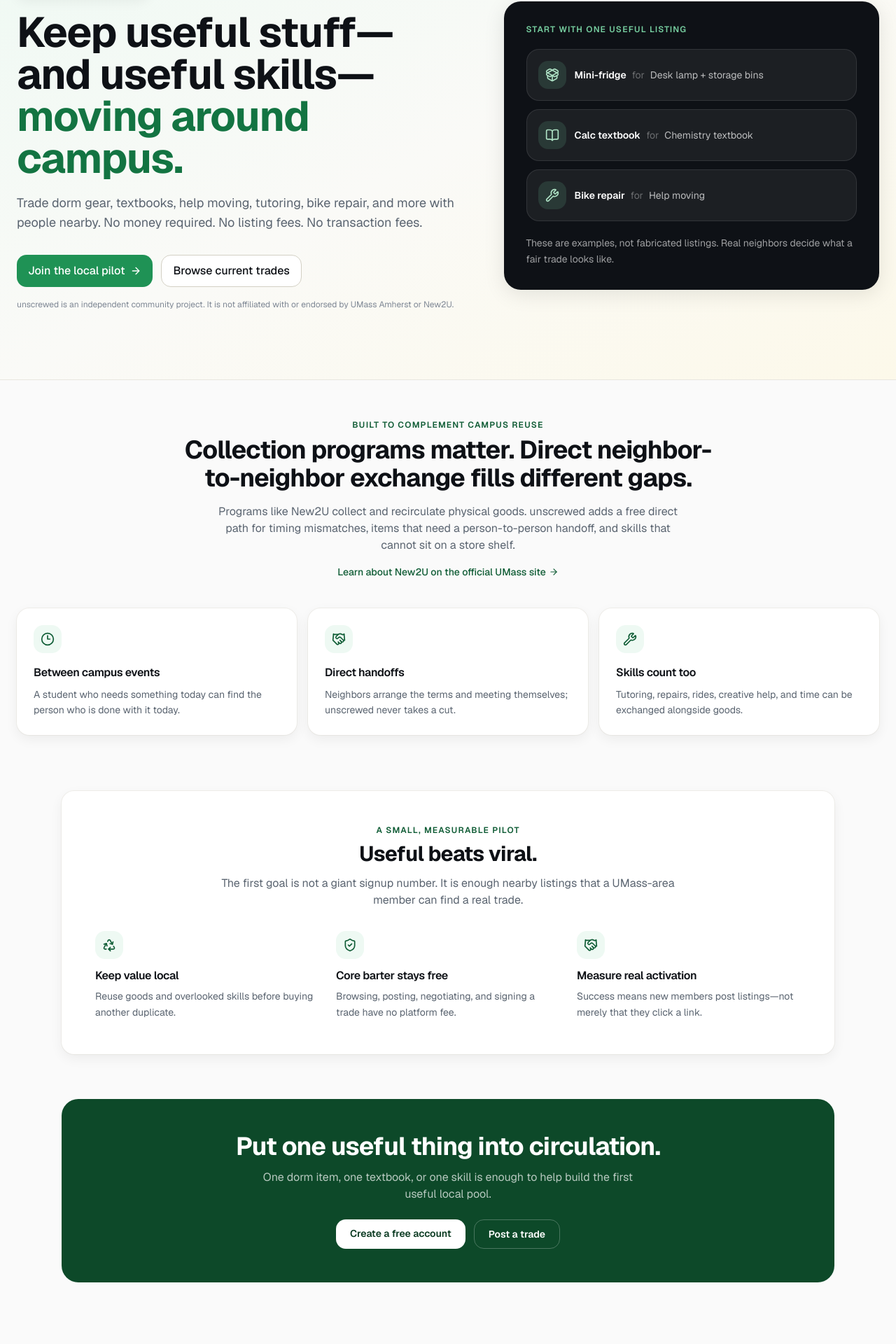
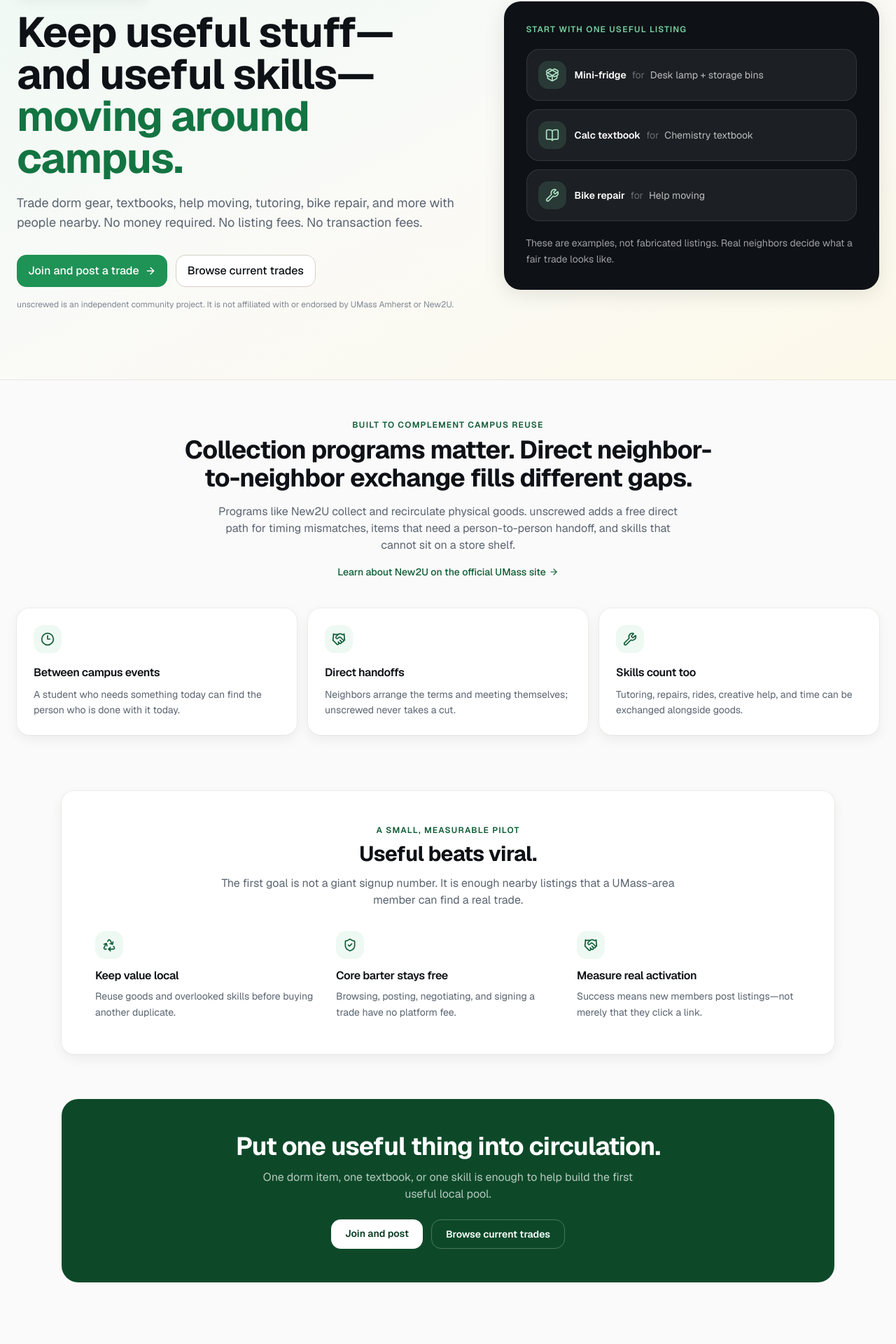
Before and after one commit to shawnbure/unscrewed, a React (Vite) app in the folder apps/web/: page /umass in a window 1280 px wide. Shown: the part 191-2111 px from the top of the page at 70% size. Built offline with nearby package versions, Linux system fonts and the light colour scheme; no server answers.

Commit message:
feat(growth): carry pilot signups into first listing

```diff
--- /dev/null
+++ b/apps/web/src/lib/navigation.ts
@@ -0,0 +1,22 @@
+export function safeNextPath(
+  searchParams: URLSearchParams,
+  fallback = "/browse"
+): string {
+  const next = searchParams.get("next");
+  if (!next || !next.startsWith("/") || next.startsWith("//")) {
+    return fallback;
+  }
+
+  try {
+    const parsed = new URL(next, window.location.origin);
+    if (parsed.origin !== window.location.origin) return fallback;
+    return `${parsed.pathname}${parsed.search}${parsed.hash}`;
+  } catch {
+    return fallback;
+  }
+}
+
+export function withNext(path: string, next: string): string {
+  const params = new URLSearchParams({ next });
+  return `${path}?${params.toString()}`;
+}
--- a/apps/web/src/pages/Login.tsx
+++ b/apps/web/src/pages/Login.tsx
@@ -1,11 +1,12 @@
 import { useEffect, useState } from "react";
-import { Link, useNavigate } from "react-router-dom";
+import { Link, useNavigate, useSearchParams } from "react-router-dom";
 import { KeyRound } from "lucide-react";
 import { api } from "../lib/api.js";
 import Turnstile from "../components/Turnstile.js";
 import { AuthLayout } from "../ui/AuthLayout.js";
 import { useSession } from "../lib/session.js";
 import { passkeysSupported, signInWithPasskey } from "../lib/passkeys.js";
+import { safeNextPath, withNext } from "../lib/navigation.js";
 
 interface LoginResponse {
   ok: true;
@@ -14,7 +15,9 @@ interface LoginResponse {
 
 export default function Login() {
   const nav = useNavigate();
+  const [searchParams] = useSearchParams();
   const { refresh } = useSession();
+  const nextPath = safeNextPath(searchParams);
   const [email, setEmail] = useState("");
   const [password, setPassword] = useState("");
   const [turnstileToken, setTurnstileToken] = useState<string | null>(null);
@@ -41,7 +44,7 @@ export default function Login() {
         body: JSON.stringify({ email, password, turnstileToken }),
       });
       await refresh();
-      nav("/browse");
+      nav(nextPath);
     } catch (e: any) {
       setError(e?.body?.error ?? e?.message ?? "Login failed");
     } finally {
@@ -55,7 +58,7 @@ export default function Login() {
     try {
       await signInWithPasskey();
       await refresh();
-      nav("/browse");
+      nav(nextPath);
     } catch (e: any) {
       const name = e?.name ?? "";
       if (name === "NotAllowedError" || name === "AbortError") {
@@ -76,7 +79,7 @@ export default function Login() {
         <>
           New here?{" "}
           <Link
-            to="/signup"
+            to={withNext("/signup", nextPath)}
             className="font-medium text-ink-900 hover:underline"
           >
             Create an account
--- a/apps/web/src/pages/Signup.tsx
+++ b/apps/web/src/pages/Signup.tsx
@@ -1,10 +1,11 @@
 import { useState } from "react";
-import { Link, useNavigate } from "react-router-dom";
+import { Link, useNavigate, useSearchParams } from "react-router-dom";
 import { api } from "../lib/api.js";
 import Turnstile from "../components/Turnstile.js";
 import { AuthLayout } from "../ui/AuthLayout.js";
 import { useSession } from "../lib/session.js";
 import { getStoredAttribution } from "../lib/attribution.js";
+import { safeNextPath, withNext } from "../lib/navigation.js";
 
 const TOS_VERSION = "2026-07-18";
 
@@ -22,7 +23,10 @@ function toE164Us(display: string): string {
 
 export default function Signup() {
   const nav = useNavigate();
+  const [searchParams] = useSearchParams();
   const { refresh } = useSession();
+  const nextPath = safeNextPath(searchParams);
+  const continuesToPost = nextPath === "/post";
   const [email, setEmail] = useState("");
   const [password, setPassword] = useState("");
   const [phoneDisplay, setPhoneDisplay] = useState("");
@@ -68,7 +72,7 @@ export default function Signup() {
         }),
       });
       await refresh();
-      nav("/browse");
+      nav(nextPath);
     } catch (e: any) {
       setError(e?.body?.message ?? e?.body?.error ?? e?.message ?? "Sign up failed");
     } finally {
@@ -79,11 +83,18 @@ export default function Signup() {
   return (
     <AuthLayout
       title="Create your account"
-      subtitle="Email + password. Phone is optional and never used for verification or messaging."
+      subtitle={
+        continuesToPost
+          ? "Then you’ll go straight to posting your first trade. Phone is optional."
+          : "Email + password. Phone is optional and never used for verification or messaging."
+      }
       footer={
         <>
           Already a member?{" "}
-          <Link to="/login" className="font-medium text-brand-700 hover:underline">
+          <Link
+            to={withNext("/login", nextPath)}
+            className="font-medium text-brand-700 hover:underline"
+          >
             Sign in
           </Link>
         </>
@@ -181,7 +192,11 @@ export default function Signup() {
           disabled={!accepted || busy || !turnstileToken}
           className="btn-primary w-full"
         >
-          {busy ? "Creating account…" : "Create account"}
+          {busy
+            ? "Creating account…"
+            : continuesToPost
+              ? "Create account and post"
+              : "Create account"}
         </button>
       </form>
     </AuthLayout>
--- a/apps/web/src/pages/UMass.tsx
+++ b/apps/web/src/pages/UMass.tsx
@@ -11,11 +11,18 @@ import {
   Wrench,
 } from "lucide-react";
 import { Container } from "../ui/Container.js";
+import { useSession } from "../lib/session.js";
+import { withNext } from "../lib/navigation.js";
 
 const PAGE_DESCRIPTION =
   "A free UMass Amherst-area barter pilot for dorm gear, textbooks, and skills. No listing fees or transaction fees.";
 
 export default function UMassPage() {
+  const { session } = useSession();
+  const postPath = session?.authenticated
+    ? "/post"
+    : withNext("/signup", "/post");
+
   useEffect(() => {
     const previousTitle = document.title;
     const description = document.querySelector<HTMLMetaElement>(
@@ -56,8 +63,10 @@ export default function UMassPage() {
                 fees. No transaction fees.
               </p>
               <div className="mt-8 flex flex-wrap gap-3">
-                <Link to="/signup" className="btn-brand text-base">
-                  Join the local pilot
+                <Link to={postPath} className="btn-brand text-base">
+                  {session?.authenticated
+                    ? "Post your first trade"
+                    : "Join and post a trade"}
                   <ArrowRight className="h-4 w-4" />
                 </Link>
                 <Link to="/browse" className="btn-outline bg-white text-base">
@@ -190,16 +199,18 @@ export default function UMassPage() {
           </p>
           <div className="mt-6 flex flex-wrap justify-center gap-3">
             <Link
-              to="/signup"
+              to={postPath}
               className="rounded-xl bg-white px-5 py-2.5 text-sm font-semibold text-brand-900 hover:bg-brand-50"
             >
-              Create a free account
+              {session?.authenticated
+                ? "Post your first trade"
+                : "Join and post"}
             </Link>
             <Link
-              to="/post"
+              to="/browse"
               className="rounded-xl border border-white/25 px-5 py-2.5 text-sm font-semibold text-white hover:bg-white/10"
             >
-              Post a trade
+              Browse current trades
             </Link>
           </div>
         </div>
```
